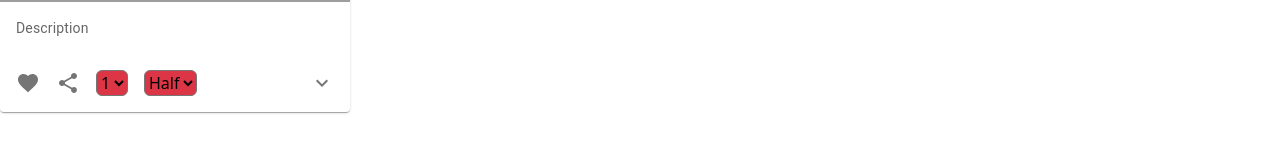
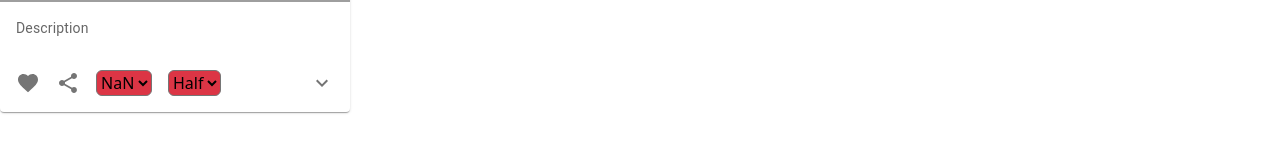
Before and after one commit to shabinfrancis/Food-App, a React (Vite) app: page / in a window 1280 px wide. Shown: the part 320-472 px from the top of the page. Built offline with nearby package versions, Linux system fonts and the light colour scheme; grey boxes are pictures that could not be loaded.

Commit message:
First commit

```diff
--- a/src/components/FoodCard.jsx
+++ b/src/components/FoodCard.jsx
@@ -70,7 +70,7 @@ const ExpandMore = styled((props) => {
 
           {/* Dropdown for selecting option */}
           <select className="m-2 h-100 bg-danger rounded" >
-              {Array.from(Array(5), (e,i) => {
+              {Array.from(Array(5), (i) => {
                 return (
 
                   <option key={i+1} value={i+1}>{i+1}</option>
```
